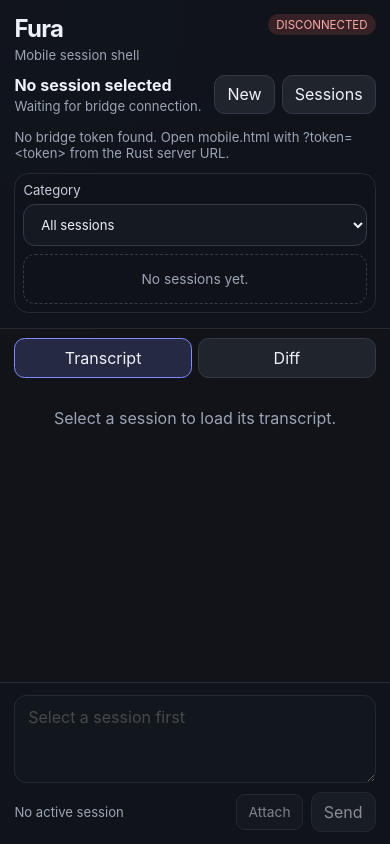
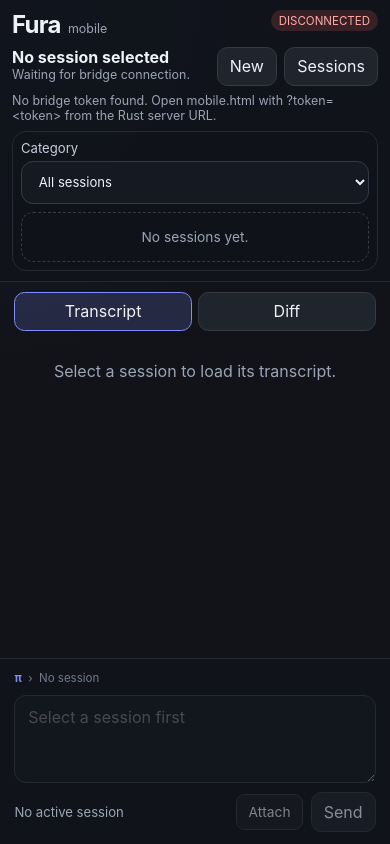
Before and after one commit to fulara/fura, a website built with Vite: page frontend/mobile.html in a window 390 px wide. Both pictures are taken after a click on the button "Sessions". Built offline with nearby package versions, Linux system fonts and the light colour scheme.

Commit message:
Compact mobile session chrome

```diff
--- a/frontend/src/mobile.css
+++ b/frontend/src/mobile.css
@@ -15,8 +15,8 @@ body {
 
 .mobile-topbar {
   display: grid;
-  gap: 0.75rem;
-  padding: 0.9rem;
+  gap: 0.45rem;
+  padding: 0.65rem 0.75rem;
   border-bottom: 1px solid #252a35;
   background: rgba(16, 19, 26, 0.9);
 }
@@ -29,6 +29,12 @@ body {
   gap: 0.75rem;
 }
 
+.mobile-brand {
+  display: flex;
+  align-items: baseline;
+  gap: 0.45rem;
+}
+
 .mobile-brand h1,
 .mobile-session-heading h2 {
   margin: 0;
@@ -37,9 +43,9 @@ body {
 .mobile-brand p,
 .mobile-session-heading p,
 .mobile-log {
-  margin: 0.2rem 0 0;
+  margin: 0;
   color: #9ba4b5;
-  font-size: 0.82rem;
+  font-size: 0.78rem;
 }
 
 .mobile-header-actions {
@@ -81,35 +87,12 @@ body {
   justify-content: center;
 }
 
-.mobile-category-filter,
-.mobile-category-editor {
+.mobile-category-filter {
   display: grid;
   gap: 0.35rem;
-}
-
-.mobile-category-filter {
   margin-bottom: 0.5rem;
   color: #c7cedc;
   font-size: 0.82rem;
-}
-
-.mobile-category-editor {
-  margin-top: 0.45rem;
-}
-
-.mobile-category-editor[hidden] {
-  display: none;
-}
-
-.mobile-category-editor label {
-  color: #9ba4b5;
-  font-size: 0.78rem;
-}
-
-.mobile-category-actions {
-  display: grid;
-  grid-template-columns: minmax(0, 1fr) auto;
-  gap: 0.45rem;
 }
 
 .mobile-create-drawer {
@@ -428,6 +411,40 @@ body {
   background: rgba(16, 19, 26, 0.95);
 }
 
+.mobile-status-bar {
+  display: flex;
+  min-width: 0;
+  gap: 0.4rem;
+  align-items: center;
+  overflow-x: auto;
+  white-space: nowrap;
+  color: #9ba4b5;
+  font-size: 0.72rem;
+  scrollbar-width: none;
+}
+
+.mobile-status-bar::-webkit-scrollbar {
+  display: none;
+}
+
+.mobile-status-part {
+  flex: 0 0 auto;
+}
+
+.mobile-status-part.status-pi {
+  color: #7f8cff;
+  font-weight: 700;
+}
+
+.mobile-status-part.status-pi.is-running {
+  color: #f0c36a;
+}
+
+.mobile-status-part.separator,
+.mobile-status-part.muted {
+  color: #6f7a8d;
+}
+
 .mobile-image-previews {
   display: flex;
   flex-wrap: wrap;
--- a/frontend/src/mobileApp.ts
+++ b/frontend/src/mobileApp.ts
@@ -43,7 +43,7 @@ import {
   selectedDiffComments,
   type DiffPreviewDraft,
 } from "./diffComments";
-import { shortId } from "./format";
+import { formatContext, formatCost, formatTokens, shortId, shortPath } from "./format";
 import type {
   ClientMessage,
   DiffComment,
@@ -56,7 +56,7 @@ import type {
   SessionSummary,
   TodoPhase,
 } from "./protocol";
-import { normalizedCategory, sessionCategories, sessionKindLabel, sessionStatusLabel, visibleSessions } from "./sessionList";
+import { sessionCategories, visibleSessions } from "./sessionList";
 import { activateSession as activateSessionState, applySessionSnapshot, applySessionsSnapshot, sessionOpenOrAttachMessage } from "./sessionClientState";
 import {
   deriveWorktreeCreateView,
@@ -103,7 +103,7 @@ export function mountMobileApp(options: MobileAppOptions): MobileAppHandle {
         <div class="mobile-brand-row">
           <div class="mobile-brand">
             <h1>Fura</h1>
-            <p>Mobile session shell</p>
+            <p>mobile</p>
           </div>
           <span id="mobileConnectionStatus" class="status disconnected">disconnected</span>
         </div>
@@ -111,13 +111,6 @@ export function mountMobileApp(options: MobileAppOptions): MobileAppHandle {
           <div class="mobile-session-heading">
             <h2 id="mobileSessionTitle">No session selected</h2>
             <p id="mobileSessionMeta">Choose a session to view its transcript.</p>
-            <div id="mobileCategoryEditor" class="mobile-category-editor">
-              <label for="mobileCategoryInput">Category</label>
-              <div class="mobile-category-actions">
-                <input id="mobileCategoryInput" autocomplete="off" spellcheck="false" maxlength="80" placeholder="category" />
-                <button id="mobileCategorySave" type="button">Save</button>
-              </div>
-            </div>
           </div>
           <div class="mobile-header-actions">
             <button id="mobileCreateToggle" class="mobile-create-toggle" type="button" aria-expanded="false" aria-controls="mobileCreateDrawer">New</button>
@@ -173,6 +166,7 @@ export function mountMobileApp(options: MobileAppOptions): MobileAppHandle {
       </section>
 
       <form id="mobilePromptForm" class="mobile-composer">
+        <div id="mobileStatusBar" class="mobile-status-bar" aria-label="Session status"></div>
         <div id="mobileImagePreviews" class="mobile-image-previews" hidden></div>
         <textarea id="mobilePromptInput" rows="3" placeholder="Select a session first"></textarea>
         <div class="mobile-composer-actions">
@@ -318,13 +312,11 @@ export function mountMobileApp(options: MobileAppOptions): MobileAppHandle {
   const promptForm = requireElement<HTMLFormElement>(document, "mobilePromptForm");
   const promptInput = requireElement<HTMLTextAreaElement>(document, "mobilePromptInput");
   const sendButton = requireElement<HTMLButtonElement>(document, "mobileSendButton");
+  const statusBar = requireElement<HTMLDivElement>(document, "mobileStatusBar");
   const imagePreviews = requireElement<HTMLDivElement>(document, "mobileImagePreviews");
   const imageInput = requireElement<HTMLInputElement>(document, "mobileImageInput");
   const composerStatus = requireElement<HTMLSpanElement>(document, "mobileComposerStatus");
   const mobileLog = requireElement<HTMLParagraphElement>(document, "mobileLog");
-  const categoryEditor = requireElement<HTMLDivElement>(document, "mobileCategoryEditor");
-  const categoryInput = requireElement<HTMLInputElement>(document, "mobileCategoryInput");
-  const categorySave = requireElement<HTMLButtonElement>(document, "mobileCategorySave");
   const categoryFilter = requireElement<HTMLSelectElement>(document, "mobileSessionCategoryFilter");
   const deleteSessionOverlay = requireElement<HTMLElement>(document, "mobileDeleteSessionOverlay");
   const deleteSessionMessage = requireElement<HTMLParagraphElement>(document, "mobileDeleteSessionMessage");
@@ -365,8 +357,6 @@ export function mountMobileApp(options: MobileAppOptions): MobileAppHandle {
   let projections = new Map<string, SessionProjection>();
   const unreadSessions = new Set<string>();
   let selectedCategoryFilter = "";
-  let activeCategoryDirty = false;
-  let activeCategorySessionId: string | null = null;
   let deleteSessionTarget: SessionDeleteView | null = null;
   let createCwdDirty = false;
   let createWorktreeSourceDirty = false;
@@ -492,8 +482,6 @@ export function mountMobileApp(options: MobileAppOptions): MobileAppHandle {
     selectedCategoryFilter = categoryFilter.value;
     renderSessions();
   });
-  categoryInput.addEventListener("input", markActiveCategoryDirty);
-  categorySave.addEventListener("click", submitActiveCategory);
   deleteSessionCancel.addEventListener("click", closeDeleteSessionPicker);
   deleteSessionConfirm.addEventListener("click", submitDeleteSessionPicker);
   diffCommentForm.addEventListener("submit", event => {
@@ -738,13 +726,9 @@ export function mountMobileApp(options: MobileAppOptions): MobileAppHandle {
         return;
       case "set_editor_text":
         promptInput.value = request.text ?? "";
-        appendLog("Extension updated the mobile prompt draft.");
         return;
       case "setStatus":
-        if (request.statusText) appendLog(`[${message.sessionId}] ${request.statusText}`);
-        return;
       case "setWidget":
-        appendLog("Extension widget update received. Mobile shell does not display extension widgets yet.");
         return;
       case "setTitle":
         return;
@@ -922,37 +906,6 @@ export function mountMobileApp(options: MobileAppOptions): MobileAppHandle {
     dialogField.append(label);
   }
 
-  function markActiveCategoryDirty(): void {
-    activeCategoryDirty = true;
-    activeCategorySessionId = activeSessionId;
-    categorySave.disabled = !activeSessionId;
-  }
-
-  function syncActiveCategoryEditor(summary: SessionSummary | undefined): void {
-    const canEdit = Boolean(activeSessionId && summary);
-    const category = normalizedCategory(summary?.category);
-    const shouldReset = activeCategorySessionId !== activeSessionId || !activeCategoryDirty;
-    categoryEditor.hidden = !canEdit;
-    categoryInput.disabled = !canEdit;
-    categorySave.disabled = !canEdit || (!activeCategoryDirty && categoryInput.value.trim() === category);
-    if (!canEdit || shouldReset) {
-      categoryInput.value = canEdit ? category : "";
-      activeCategorySessionId = activeSessionId;
-      activeCategoryDirty = false;
-      categorySave.disabled = true;
-    }
-  }
-
-  function submitActiveCategory(): void {
-    if (!activeSessionId) return;
-    const category = normalizedCategory(categoryInput.value);
-    send(category
-      ? { type: "session.setCategory", sessionId: activeSessionId, category }
-      : { type: "session.setCategory", sessionId: activeSessionId });
-    activeCategoryDirty = false;
-    activeCategorySessionId = activeSessionId;
-    categorySave.disabled = true;
-  }
 
   function openDeleteSessionPicker(sessionId: string): void {
     const session = sessions.find(candidate => candidate.sessionId === sessionId);
@@ -1034,11 +987,64 @@ export function mountMobileApp(options: MobileAppOptions): MobileAppHandle {
     const projection = projections.get(activeSessionId);
     const summary = sessions.find(session => session.sessionId === activeSessionId);
     const isBusy = projection?.isBusy ?? summary?.status === "busy";
-    composerStatus.textContent = isBusy
-      ? "Agent busy"
-      : pendingImages.length > 0
-        ? `Ready · ${pendingImages.length} image${pendingImages.length === 1 ? "" : "s"}`
-        : "Ready";
+    if (isBusy) {
+      composerStatus.textContent = "Agent busy";
+    } else if (pendingImages.length > 0) {
+      composerStatus.textContent = `${pendingImages.length} image${pendingImages.length === 1 ? "" : "s"} attached`;
+    } else {
+      composerStatus.textContent = "";
+    }
+  }
+
+  function updateMobileStatusBar(projection: SessionProjection | undefined, summary?: SessionSummary): void {
+    statusBar.replaceChildren();
+    statusBar.classList.toggle("busy", Boolean(projection?.isBusy ?? summary?.status === "busy"));
+    const parts: HTMLElement[] = [];
+    const pi = mobileStatusPart("π", "status-pi");
+    if (projection?.isBusy ?? summary?.status === "busy") pi.classList.add("is-running");
+    parts.push(pi);
+
+    if (!projection && !summary) {
+      parts.push(mobileStatusPart("No session", "muted"));
+      statusBar.append(...interleaveMobileStatusParts(parts));
+      return;
+    }
+
+    if (projection) {
+      parts.push(mobileStatusPart(projection.model ?? "model unknown", "model"));
+      parts.push(mobileStatusPart(projection.thinkingLevel ?? "thinking inherit", "thinking"));
+      if (projection.planMode?.enabled) parts.push(mobileStatusPart("Plan", "mode"));
+    } else {
+      parts.push(mobileStatusPart("Loading session", "muted"));
+    }
+
+    const cwd = projection?.summary.cwd ?? summary?.cwd;
+    if (cwd) parts.push(mobileStatusPart(`📁 ${shortPath(cwd)}`, "cwd"));
+    if (projection) {
+      parts.push(mobileStatusPart(formatTokens(projection.tokensTotal), "tokens"));
+      parts.push(mobileStatusPart(formatCost(projection.costUsd), "cost"));
+      if (projection.contextPercent != null && projection.contextWindow != null) {
+        parts.push(mobileStatusPart(formatContext(projection.contextPercent, projection.contextWindow), "context"));
+      }
+    }
+
+    statusBar.append(...interleaveMobileStatusParts(parts));
+  }
+
+  function interleaveMobileStatusParts(parts: HTMLElement[]): Node[] {
+    const nodes: Node[] = [];
+    for (let i = 0; i < parts.length; i++) {
+      if (i > 0) nodes.push(mobileStatusPart("›", "separator"));
+      nodes.push(parts[i]);
+    }
+    return nodes;
+  }
+
+  function mobileStatusPart(text: string, className: string): HTMLElement {
+    const span = statusBar.ownerDocument.createElement("span");
+    span.className = `mobile-status-part ${className}`;
+    span.textContent = text;
+    return span;
   }
 
   function setCreateDrawerOpen(open: boolean): void {
@@ -1282,7 +1288,7 @@ export function mountMobileApp(options: MobileAppOptions): MobileAppHandle {
       case "hello":
         serverConfig = message.config;
         syncCreateCwdDefault();
-        appendLog(`Connected to fura ${message.serverVersion}.`);
+        console.debug(`[fura-mobile] Connected to fura ${message.serverVersion}.`);
         break;
       case "config.updated":
         serverConfig = message.config;
@@ -1321,7 +1327,7 @@ export function mountMobileApp(options: MobileAppOptions): MobileAppHandle {
         handlePromptBusy(message);
         break;
       case "log.stderr":
-        appendLog(`[${message.sessionId}] ${message.text}`);
+        console.debug(`[fura-mobile] [${message.sessionId}] ${message.text}`);
         break;
       case "error":
         appendLog(`Error: ${message.message}`);
@@ -1391,23 +1397,25 @@ export function mountMobileApp(options: MobileAppOptions): MobileAppHandle {
     const summary = projection?.summary ?? sessions.find(session => session.sessionId === activeSessionId);
     if (!activeSessionId || !summary) {
       sessionTitle.textContent = "No session selected";
-      sessionMeta.textContent = serverConfig ? "Choose a session to view its transcript." : "Waiting for bridge connection.";
+      sessionMeta.hidden = false;
+      sessionMeta.textContent = serverConfig ? "Choose a session." : "Waiting for bridge connection.";
       promptInput.disabled = true;
       sendButton.disabled = true;
       imageInput.disabled = true;
       promptInput.placeholder = "Select a session first";
       composerStatus.textContent = "No active session";
+      updateMobileStatusBar(undefined);
       renderTranscript(undefined);
       renderDiffView(undefined);
-      syncActiveCategoryEditor(undefined);
       renderBusyPromptChoice();
       return;
     }
 
     const isBusy = projection?.isBusy ?? summary.status === "busy";
     sessionTitle.textContent = summary.title || `Session ${shortId(summary.sessionId)}`;
-    sessionMeta.textContent = `${sessionKindLabel(summary.kind)} · ${sessionStatusLabel(summary)} · ${summary.cwd ?? "no dir"}`;
-    syncActiveCategoryEditor(summary);
+    sessionMeta.hidden = true;
+    sessionMeta.textContent = "";
+    updateMobileStatusBar(projection, summary);
     promptInput.disabled = !projection || isBusy;
     sendButton.disabled = !projection || isBusy;
     imageInput.disabled = !projection || isBusy;
```
Also changed, not shown: frontend/src/mobileApp.test.ts (+11 -19 lines).
